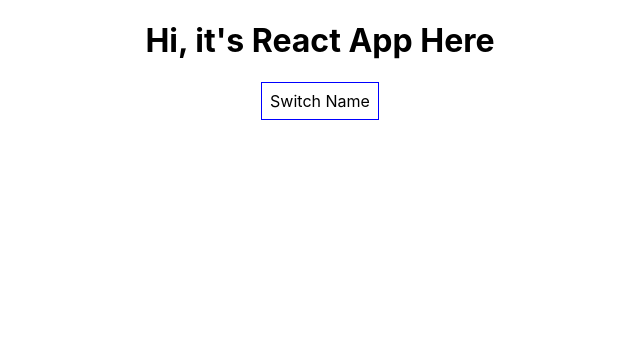
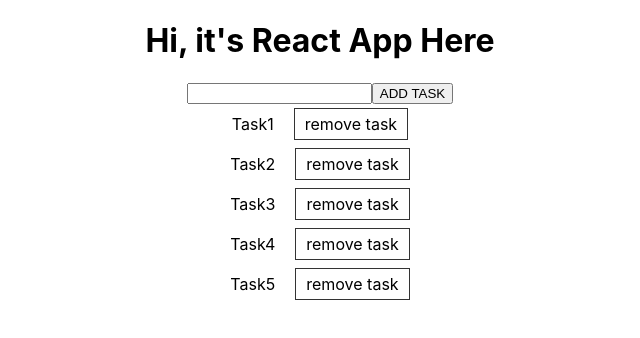
Before and after one commit to guahsu/Learn-react-basic, a React (Create React App) app: page / in a window 1280 px wide. Shown: the top 338 px of the page, without its empty margins (320-960 px from the left). Built offline with nearby package versions, Linux system fonts and the light colour scheme.

Commit message:
finished

```diff
--- a/src/App.js
+++ b/src/App.js
@@ -1,82 +1,61 @@
 import React, { Component } from 'react';
 import './App.css';
-import Person from './Person/Person'
+import Task from './Task/Task'
+import TaskInput from './TaskInput/TaskInput'
 
 class App extends Component {
   state = {
-    persons: [
-      { id: 1, name: 'Gua', age: 29 },
-      { id: 2, name: 'Chi', age: 30 }
-    ],
-    otherState: 'some other value',
-    showPersons: false
+    taskName: '',
+    tasks: [
+      { id: 1, name: 'Task1' },
+      { id: 2, name: 'Task2' },
+      { id: 3, name: 'Task3' },
+      { id: 4, name: 'Task4' },
+      { id: 5, name: 'Task5' },
+    ]
   }
 
-  deletePersonHandler = (personIndex) => {
-    const persons = [...this.state.persons]
-    persons.splice(personIndex, 1)
-    this.setState({persons: persons})
+  updateTaskName = (event) => {
+    this.setState({taskName: event.target.value})
   }
 
-  switchNameHandler = (newName) => {
-    this.setState({
-      persons: [
-        { name: newName, age: 29 },
-        { name: 'Chi', age: 30 }
-      ]
-    })
+  addTask = () => {
+    if (this.state.taskName) {
+      const tasks = [...this.state.tasks]
+      tasks.push({
+        id: tasks.length + 1,
+        name: this.state.taskName
+      })
+      this.setState({tasks: tasks})
+      this.setState({name: ''})
+    }
   }
 
-  togglePersonHandler = () => {
-    const doesShow = this.state.showPersons
-    this.setState({showPersons: !doesShow})
-  }
-
-  nameChangeHandler = (event, id) => {
-    const personIndex = this.state.persons.findIndex(person => person.id === id )
-    // const person = Object.assign({}, this.state.persons[personIndex])
-    const person = {...this.state.persons[personIndex]} // same as up there but better
-    person.name = event.target.value
-
-    const persons = [...this.state.persons]
-    persons[personIndex] = person
-    this.setState({persons: persons})
+  removeTask = (index) => {
+    const tasks = [...this.state.tasks]
+    tasks.splice(index, 1)
+    this.setState({tasks: tasks})
   }
 
   render() {
-    const style = {
-      backgroundColor: 'white',
-      font: 'inherit',
-      border: '1px solid blue',
-      padding: '8px'
-    }
-
-    let persons = null
-
-    if (this.state.showPersons) {
-      persons = (
-        <div>
-          {this.state.persons.map((person, index) => {
-            return <Person
-                click={() => this.deletePersonHandler(index)}
-                changed={(event) => this.nameChangeHandler(event, person.id)}
-                name={person.name}
-                age={person.age}
-                key={person.id}/>
-          })}
-        </div>
-      )
-    }
+    const tasks = (
+      <div>
+        {this.state.tasks.map((task, index) => {
+          return (
+            <Task
+              name={task.name}
+              key={task.id}
+              removeTask={() => this.removeTask(index)} />
+          )
+        })}
+      </div>
+    )
 
     return (
       <div className="App">
         <h1>Hi, it's React App Here</h1>
-        <button
-          style={style}
-          onClick={this.togglePersonHandler}>
-          Switch Name
-        </button>
-        {persons}
+        <TaskInput updateTaskName={this.updateTaskName} addTask={this.addTask}></TaskInput>
+        {tasks}
       </div>
     );
   }
--- a/src/Person/Person.css
+++ /dev/null
@@ -1,8 +0,0 @@
-.Person {
-  width: 60%;
-  margin: auto;
-  border: 1px solid #333;
-  box-shadow: 0 2px 3px #ccc;
-  padding: 16px;
-  text-align: center;
-}
--- a/src/Person/Person.js
+++ /dev/null
@@ -1,14 +0,0 @@
-import React from 'react';
-import './Person.css'
-
-const person = (props) => {
-  return (
-    <div className="Person">
-      <p onClick={props.click}>I'm a {props.name} and I am {props.age} years old !</p>
-      <p>{props.children}</p>
-      <input type="text" onChange={props.changed} value={props.name}/>
-    </div>
-  )
-}
-
-export default person;
--- /dev/null
+++ b/src/Task/Task.js
@@ -0,0 +1,13 @@
+import React from 'react'
+import './task.css'
+
+const task = (props) => {
+  return (
+    <div className="task">
+      <span className="task-name">{props.name}</span>
+      <span className="task-remove" onClick={props.removeTask}>remove task</span>
+    </div>
+  )
+}
+
+export default task
--- /dev/null
+++ b/src/Task/task.css
@@ -0,0 +1,10 @@
+.task {
+  padding: 10px 20px;
+}
+.task-name {
+  margin-right: 20px;
+}
+.task-remove {
+  border: solid 1px #333;
+  padding: 5px 10px;
+}
--- /dev/null
+++ b/src/TaskInput/TaskInput.js
@@ -0,0 +1,12 @@
+import React from 'react'
+
+const taskInput = (props) => {
+  return (
+    <div>
+      <input className="task-input" type="text" onChange={props.updateTaskName} />
+      <button className="task-add" onClick={props.addTask}>ADD TASK</button>
+    </div>
+  )
+}
+
+export default taskInput
```
